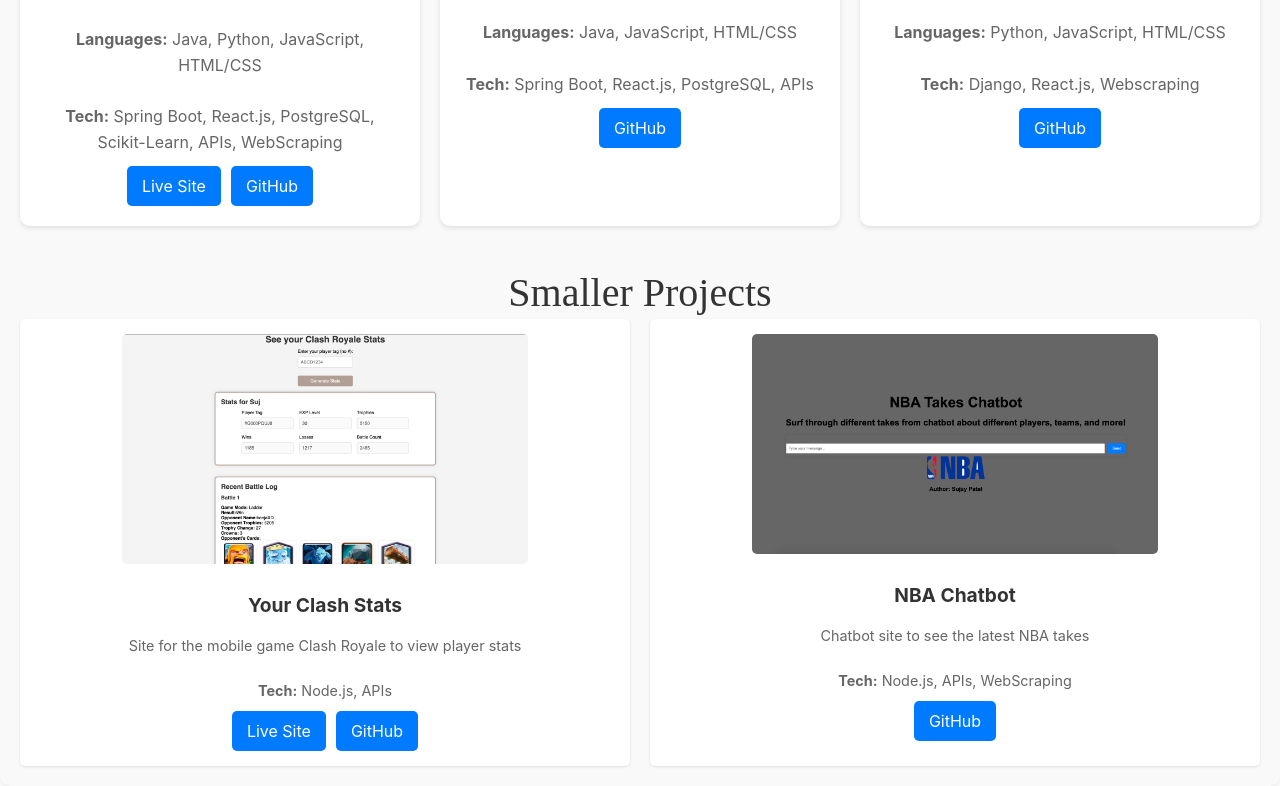
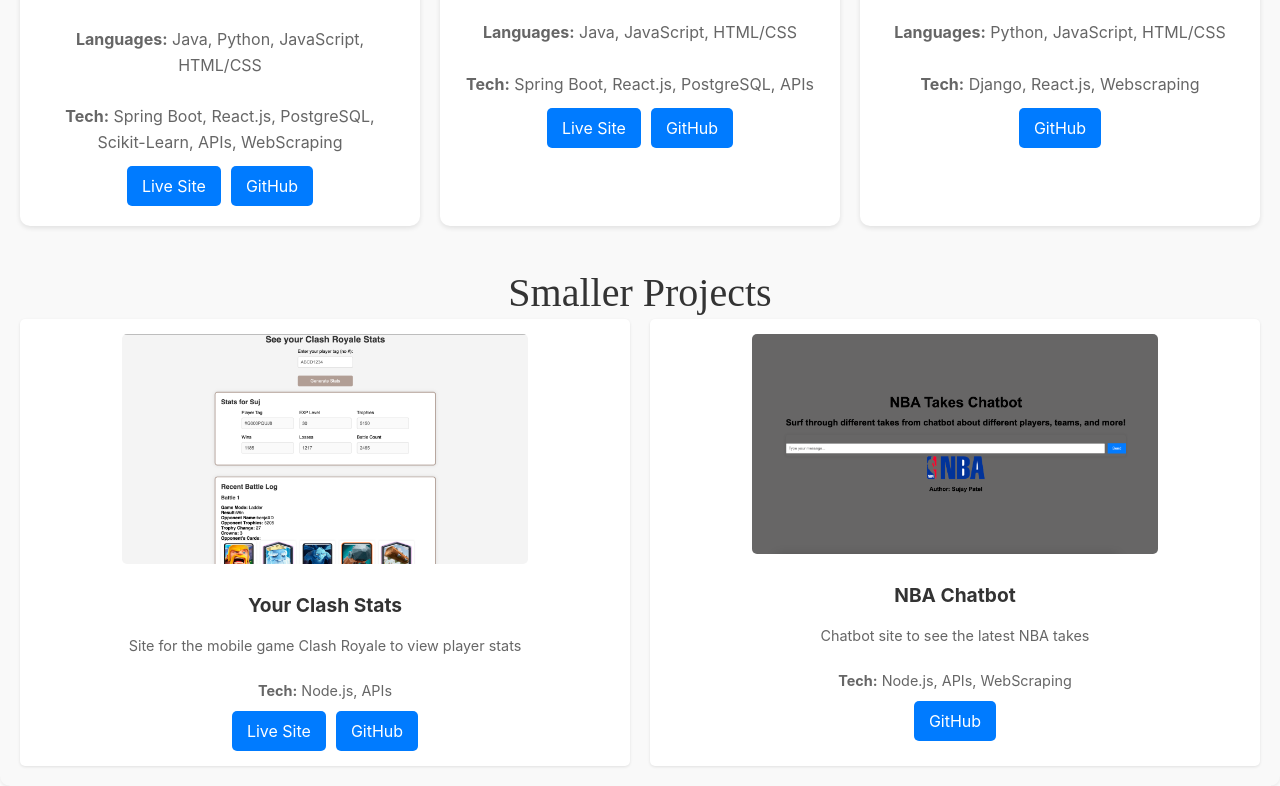
Before and after one commit to SUJP123/React-Portfolio, a React (Create React App) app in the folder frontend/: page /dashboard in a window 1280 px wide. Shown: the part 2161-2947 px from the top of the page. Built offline with nearby package versions, Linux system fonts and the light colour scheme.

Commit message:
update study-gears

```diff
--- a/frontend/src/components/Projects/index.jsx
+++ b/frontend/src/components/Projects/index.jsx
@@ -20,7 +20,7 @@
         },
         {
             name: "Study Gears",
-            link: "",
+            link: "https://study-gears-11k9qh3pf-sujp123s-projects.vercel.app/",
             git: "https://github.com/SUJP123/study-gears",
             desc: "Chatbot site to help students study with additional task managing features",
             languages: ["Java", "JavaScript", "HTML/CSS"],
```
Also changed, not shown: 1 other file (tests, documents, lock files or other folders).
